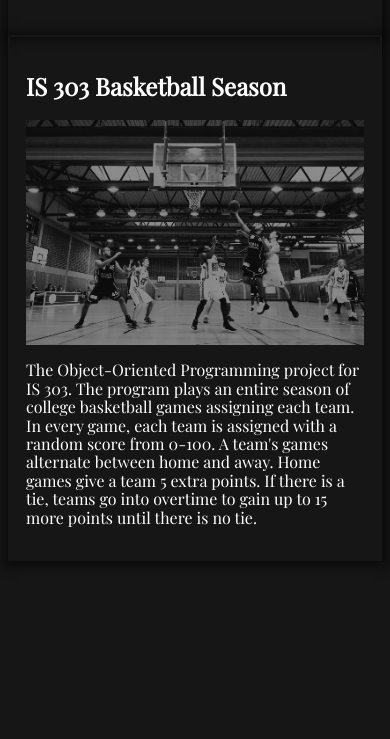
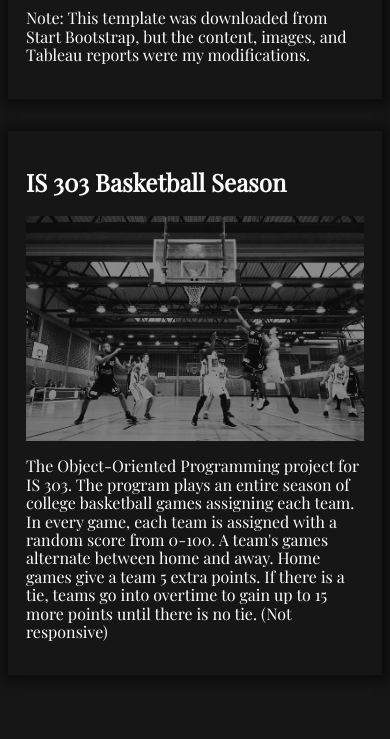
Before and after one commit to solidforge/solidforge.github.io, a PHP site: page /portfolio.html in a window 390 px wide. Shown: the part 1628-2367 px from the top of the page. Before the commit the page ends 2155 px from the top, so only its background shows below. Run offline with PHP 8.4, Linux system fonts and the light colour scheme.

Commit message:
Added gaps, changed portfolio text
Added gaps in grid of mobile view
Changed a bit of text in portfolio.html

```diff
--- a/portfolio.html
+++ b/portfolio.html
@@ -111,7 +111,7 @@
                     <p>The Object-Oriented Programming project for IS 303. The program plays an entire season of college basketball games
                     assigning each team. In every game, each team is assigned with a random score from 0-100. A team's games alternate between
                     home and away. Home games give a team 5 extra points. If there is a tie, teams go into overtime to gain up to 15 more points
-                    until there is no tie.</p>
+                    until there is no tie. (Not responsive)</p>
                 </div>
             </div>
         </main>
--- a/styles.css
+++ b/styles.css
@@ -180,6 +180,7 @@
         margin: 0 0.5rem 4rem 0.5rem;
         display: grid;
         grid-template-columns: repeat(1, 1fr);
+        gap: 2rem 0;
     }
 
     .website {
```
